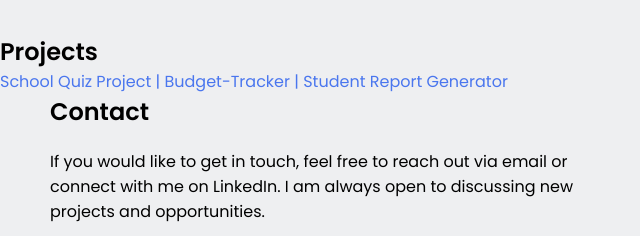
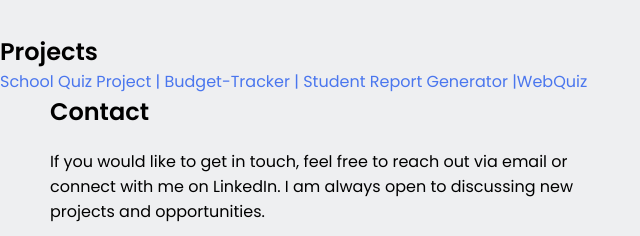
Before and after one commit to Tishetso/my-Portfolio, a plain HTML site: page index.html in a window 1280 px wide. Shown: the part 1295-1531 px from the top of the page, 0-640 px from the left. Drawn offline with Linux system fonts and the light colour scheme.

Commit message:
added web quiz

```diff
--- a/index.html
+++ b/index.html
@@ -182,6 +182,7 @@
                 <a href="https://github.com/Tishetso/SchoolQuizProjectpy" target="_blank">School Quiz Project</a>
                 <a href="https://github.com/Tishetso/BudgetTracker" target="_blank">| Budget-Tracker</a>
                 <a href="https://github.com/Tishetso/StudentReportGenerator" target="_blank">| Student Report Generator</a>
+                <a href="https://github.com/Tishetso/WebQuiz.git" target="_blank">|WebQuiz</a>
                 <!-- <a href="#">Quiz</a>
                 <a href="#">Quiz</a> -->
 
```
